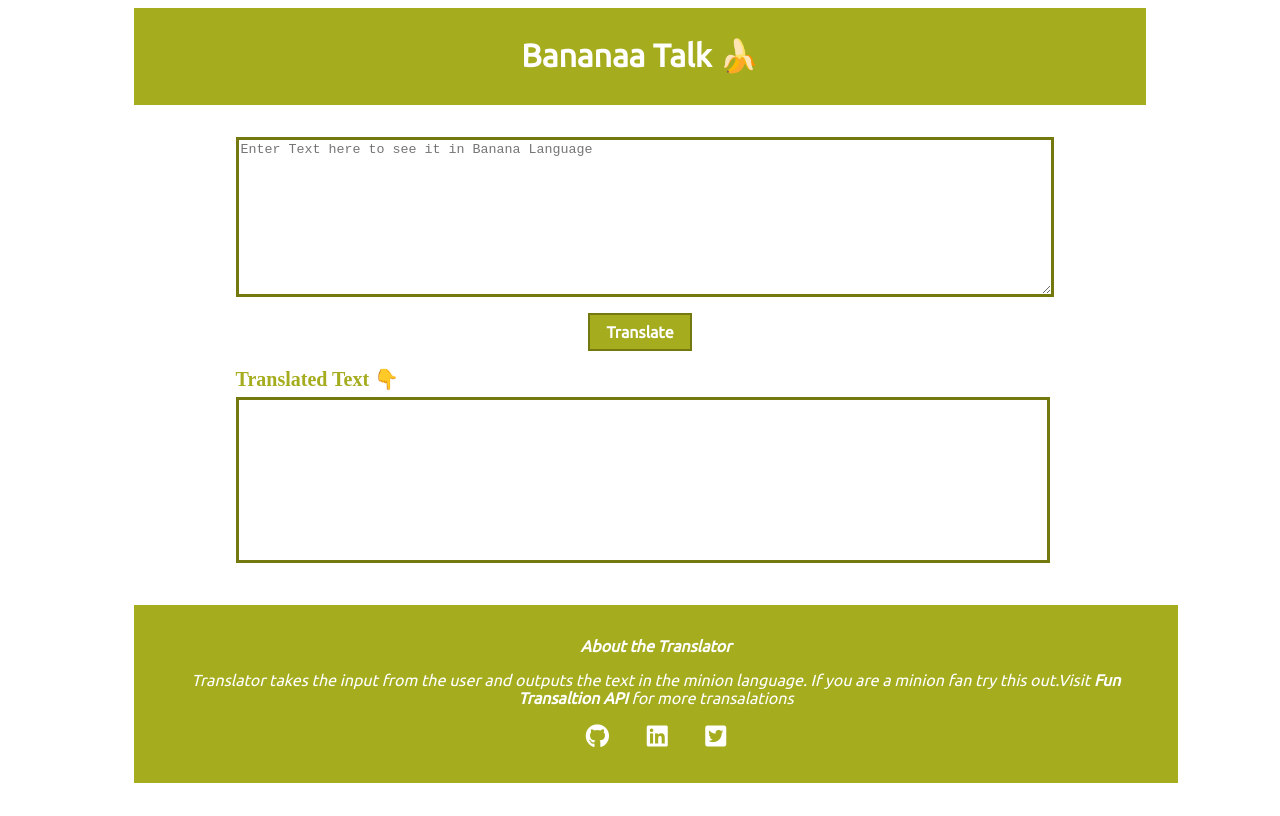
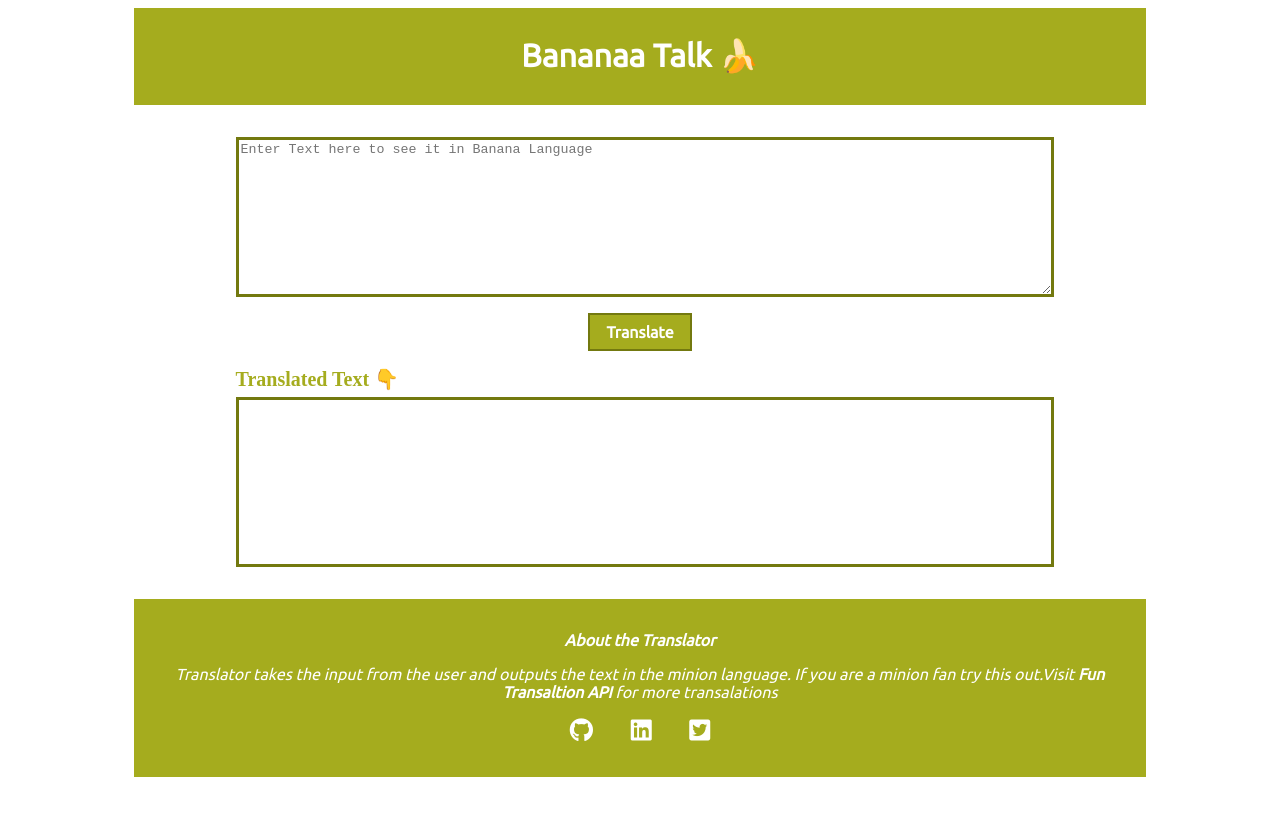
Before and after one commit to Mananjot/Bananaa-Talk, a plain HTML site: page index.html in a window 1280 px wide. Drawn offline with Linux system fonts and the light colour scheme.

Commit message:
fix: footer and output box alignment

```diff
--- a/styles.css
+++ b/styles.css
@@ -68,7 +68,7 @@ span {
   width: 100%;
   min-height: 10rem;
   border: 3px solid var(--secondary-color);
-  margin-bottom: 10px;
+  padding:2px;
 }
 
 footer a {
@@ -77,12 +77,13 @@ footer a {
 }
 
 footer {
+  box-sizing: border-box;
   padding: 1rem;
 }
 
 footer ul {
-    padding-inline-start: 0px;
-  }
+  padding-inline-start: 0px;
+}
 
 .list-inline li {
   display: inline;
```
